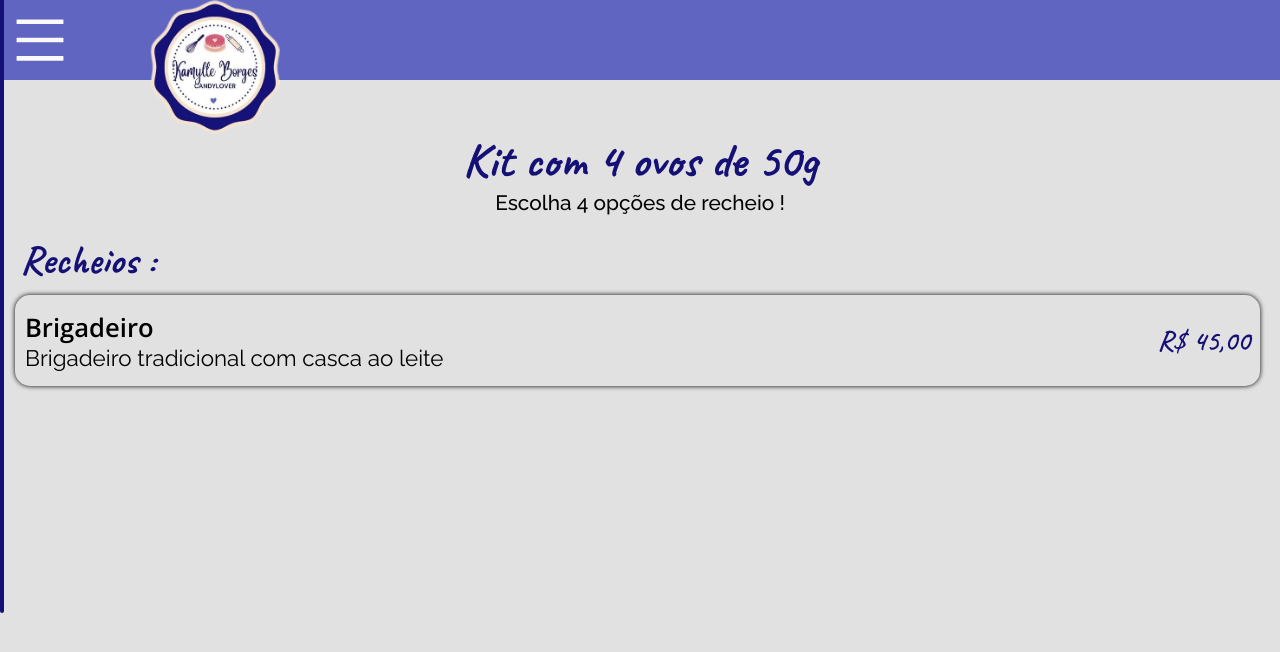
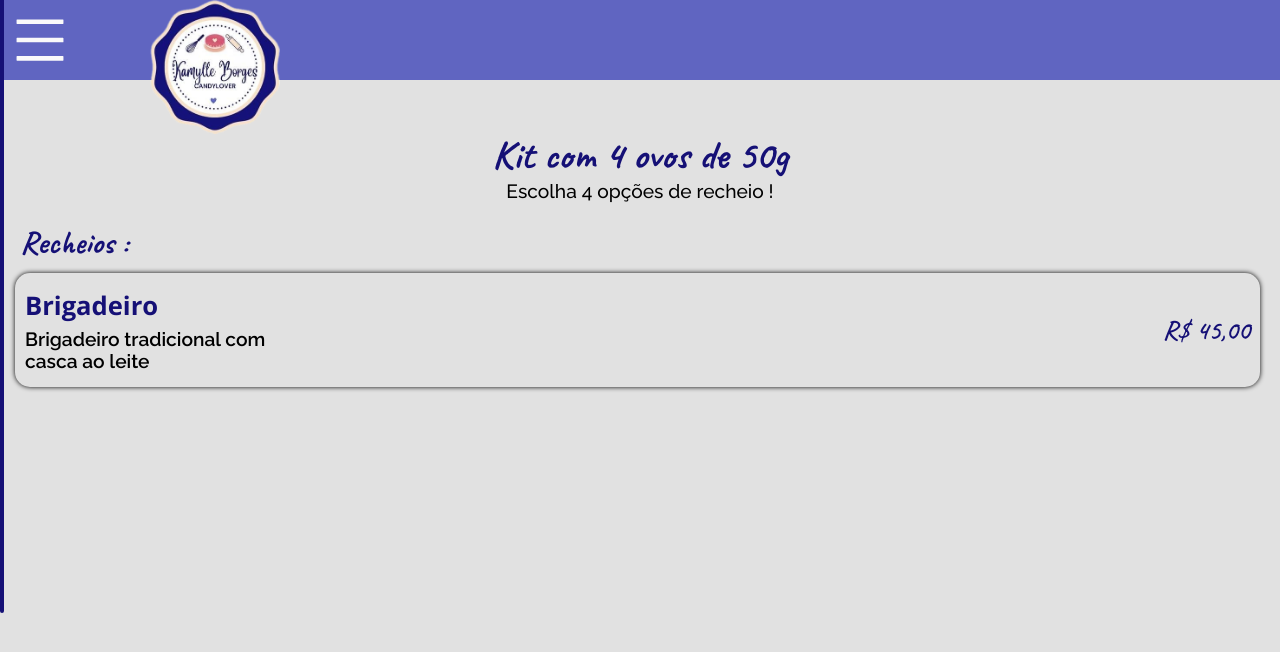
Before and after one commit to kaiqueZpriv1/candylover, a React (Create React App) app: page /kit in a window 1280 px wide. Shown: the top 652 px of the page. Built offline with nearby package versions, Linux system fonts and the light colour scheme.

Commit message:
molde kit 2

```diff
--- a/src/pages/Pascoa/50g/style.ts
+++ b/src/pages/Pascoa/50g/style.ts
@@ -14,12 +14,12 @@ export const TextHomeInicial = styled.div`
 	align-items: center;
 	justify-content: center;
 	.title-homeP {
-		font-size: 3em;
+		font-size: 2.5em;
 		color: #151076;
 		font-weight: 900;
 	}
 	.paragrafo-homeP {
-		font-size: 1.3em;
+		font-size: 1.2em;
 		font-weight: 500;
 		color: #000;
 		text-align: center;
@@ -32,8 +32,8 @@ export const Cardapio = styled.div`
 	flex-direction: column;
 	gap: 10px;
 	.span-inicial {
-		font-size: 2.5em;
-		font-weight: 700;
+		font-size: 2em;
+		font-weight: 900;
 		color: #151076;
 		padding-left: 15px;
 	}
@@ -55,6 +55,7 @@ export const CardapioList = styled.div`
 	.description-recheio {
 		display: flex;
 		flex-direction: column;
+		gap: 5px;
 	}
 	.value-box {
 		display: flex;
@@ -63,15 +64,17 @@ export const CardapioList = styled.div`
 	}
 	.recheio-text {
 		font-size: 1.6em;
-		color: #000;
-		font-weight: 600;
+		color: #151076;
+		font-weight: 700;
 	}
 	.value-recheio {
-		font-size: 1.8em;
+		font-size: 1.7em;
 		color: #151076;
 		font-weight: 600;
 	}
 	.line-cardapio {
-		font-size: 1.4em;
+		font-size: 1.2em;
+		width: 280px;
+		font-weight: 600;
 	}
 `;
```
